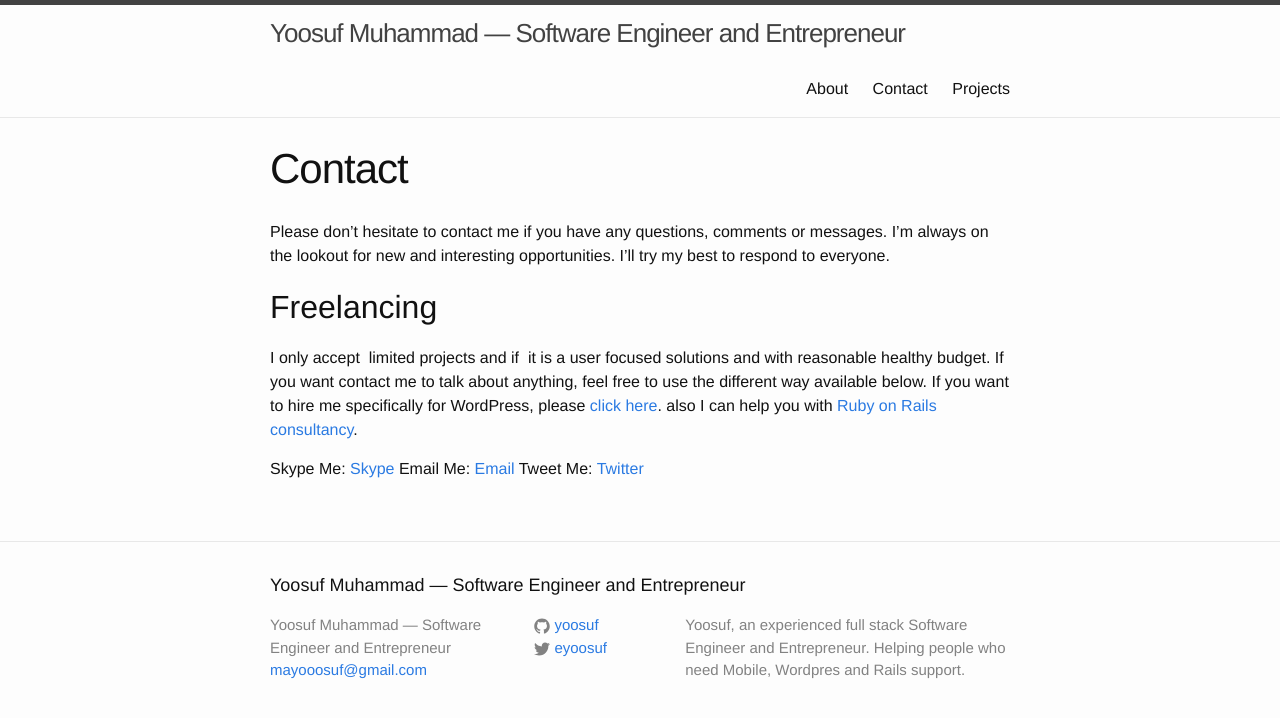
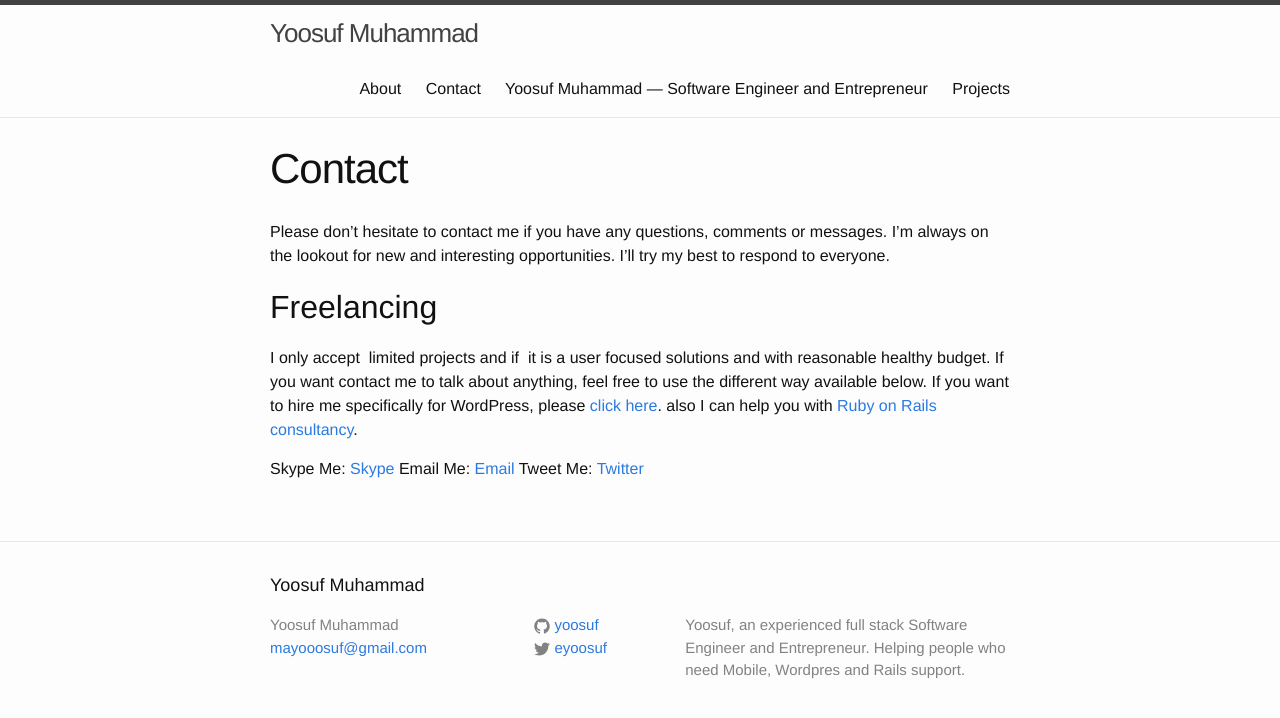
Before and after one commit to yoosuf/yoosuf.github.io, a Jekyll site: the page built from contact.md, in a window 1280 px wide. Shown: the top 718 px of the page. Built offline with Jekyll 4.4.1, drawn with Linux system fonts in a browser that asks for light colours.

Commit message:
title globally removed now its sweet and simple

```diff
--- a/_config.yml
+++ b/_config.yml
@@ -6,7 +6,7 @@
 # 'jekyll serve'. If you change this file, please restart the server process.
 
 # Site settings
-title: Yoosuf Muhammad — Software Engineer and Entrepreneur
+title: Yoosuf Muhammad
 email: mayooosuf@gmail.com
 description: > # this means to ignore newlines until "baseurl:"
   Yoosuf, an experienced full stack Software Engineer and Entrepreneur. Helping people who need Mobile, Wordpres and Rails support.
--- a/index.html
+++ b/index.html
@@ -1,5 +1,7 @@
 ---
 layout: default
+title: Yoosuf Muhammad — Software Engineer and Entrepreneur
+description: Yoosuf, a software engineer and entrepreneur. Love creating great User Experience for users. Working on one thing at a time.
 ---
 
 <div class="home">
```
